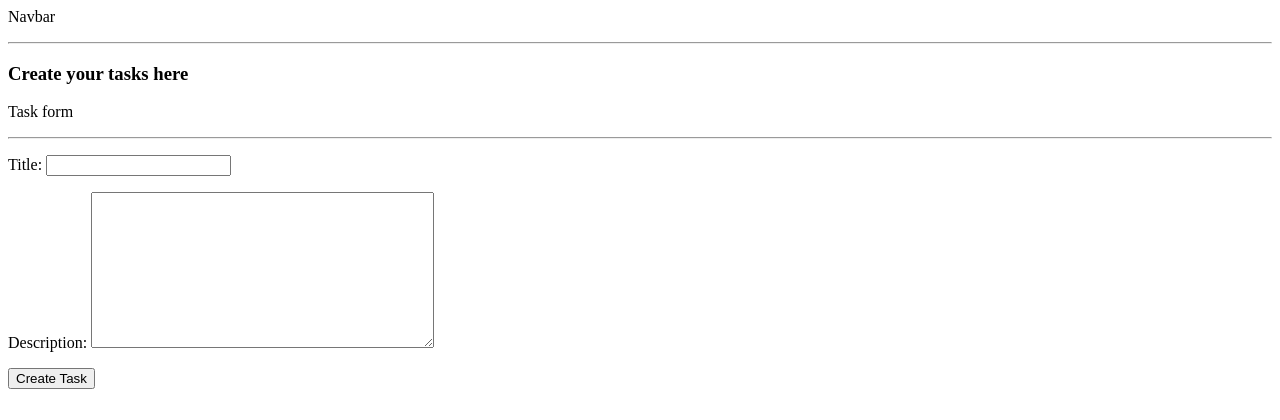
After one commit to theborgh/elevate, a Django app: page /task_form/ in a window 1280 px wide. The commit adds this page. Shown: the top 420 px of the page. Run offline with Django 5.2, Linux system fonts and the light colour scheme.

Commit message:
add model form

```diff
--- /dev/null
+++ b/crm/forms.py
@@ -0,0 +1,8 @@
+from django.forms import ModelForm
+
+from . models import Task
+
+class TaskForm(ModelForm):
+    class Meta:
+        model = Task
+        fields = '__all__'
--- a/crm/templates/crm/index.html
+++ b/crm/templates/crm/index.html
@@ -10,4 +10,8 @@
 <p>My name is John</p>
 {% else %}
 <p>My name is not John</p>
-{% endif %} {% endblock %}
+{% endif %}
+
+<a href="{% url 'task_form' %}">Go to model forms</a>
+
+{% endblock %}
--- a/crm/templates/crm/register.html
+++ b/crm/templates/crm/register.html
@@ -1,4 +1,5 @@
-{% extends "crm/base.html" %} {% block content %}
+{% extends "crm/base.html" %}
+{% block content %}
 
 <h3>Register</h3>
 <p>Register a new account</p>
--- /dev/null
+++ b/crm/templates/crm/task-form.html
@@ -0,0 +1,17 @@
+{% extends "crm/base.html" %}
+{% block content %}
+
+<h3>Create your tasks here</h3>
+<p>Task form</p>
+
+<hr>
+
+<form method="POST" enctype="multipart/form-data">
+    {% csrf_token %}
+    {{ TaskForm.as_p }}
+
+    <input type="submit" value="Create Task">
+
+</form>
+
+{% endblock %}
--- a/crm/urls.py
+++ b/crm/urls.py
@@ -5,5 +5,6 @@ urlpatterns = [
     path('', views.homepage, name='home'),
     path('register/', views.register, name='register'),
     path('clients/', views.clients, name='clients'),
-    path('task/', views.task, name='task')
+    path('task/', views.task, name='task'),
+    path('task_form/', views.task_form, name='task_form'),
 ]
--- a/crm/views.py
+++ b/crm/views.py
@@ -1,6 +1,8 @@
 from django.shortcuts import render
 from django.http import HttpResponse
 from .models import Task
+from .forms import TaskForm
+
 
 def homepage(request):
     context = {'first_name': 'Jon', 'last_name': 'Doe'}
@@ -26,3 +28,8 @@ def clients(request):
 
 def register(request):
     return HttpResponse('This is the registration page')
+
+def task_form(request):
+    form = TaskForm()
+
+    return render(request, 'crm/task-form.html', {'TaskForm': form})
```
